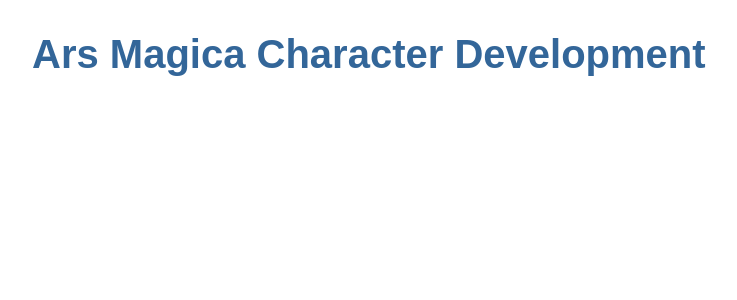
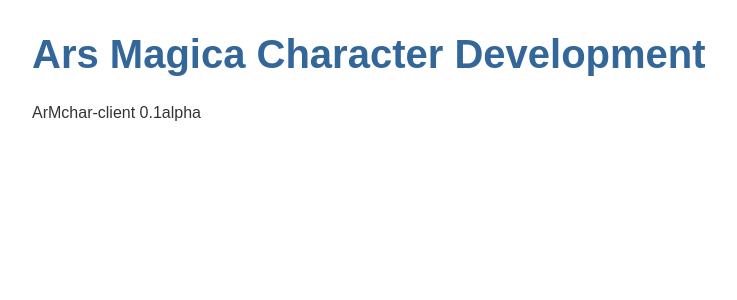
Before and after one commit to hgeorgsch/armchar-client, an Angular app: page / in a window 1280 px wide. Shown: the top 300 px of the page, without its empty margins (0-737 px from the left). Built offline with nearby package versions, Linux system fonts and the light colour scheme.

Commit message:
Added footer

```diff
--- a/src/app/app.component.html
+++ b/src/app/app.component.html
@@ -1,2 +1,3 @@
 <h1>{{title}}</h1>
 <router-outlet></router-outlet>
+<app-footer></app-footer>
--- a/src/app/app.module.ts
+++ b/src/app/app.module.ts
@@ -3,10 +3,12 @@
 
 import { AppRoutingModule } from './app-routing.module';
 import { AppComponent } from './app.component';
+import { FooterComponent } from './footer.component';
 
 @NgModule({
   declarations: [
-    AppComponent
+    AppComponent,
+    FooterComponent
   ],
   imports: [
     BrowserModule,
--- /dev/null
+++ b/src/app/footer.component.ts
@@ -0,0 +1,21 @@
+import { Component, OnInit } from '@angular/core';
+
+@Component({
+  selector: 'app-footer',
+  template: `
+     <div class="footer">
+        <div class="card clearfix">
+           <span class="footer-text-left">ArMchar-client 0.1alpha</span>
+        </div>
+     </div>
+ `,
+  styleUrls: []
+})
+export class FooterComponent implements OnInit {
+
+  constructor() { }
+
+  ngOnInit(): void {
+  }
+
+}
```
